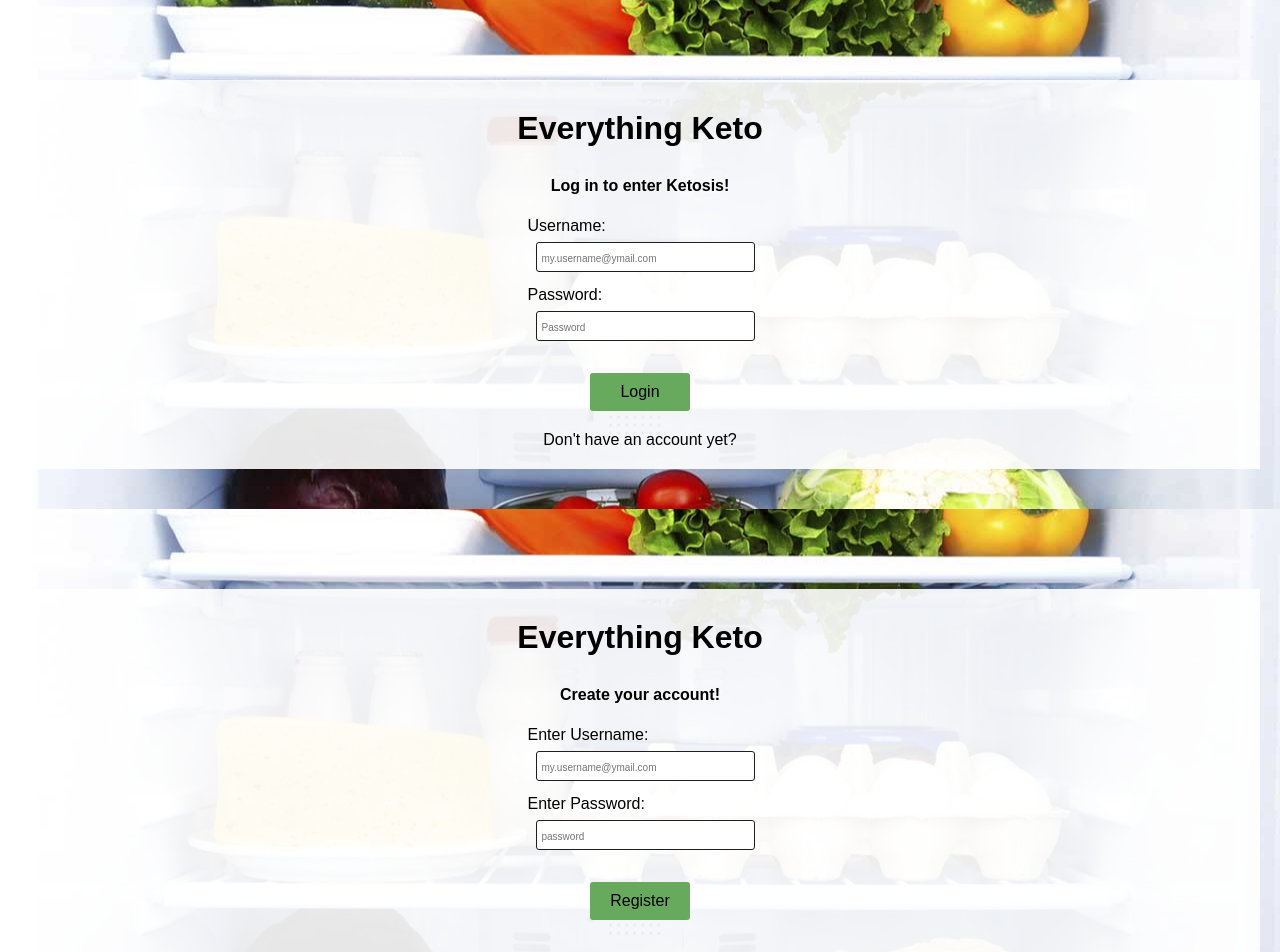
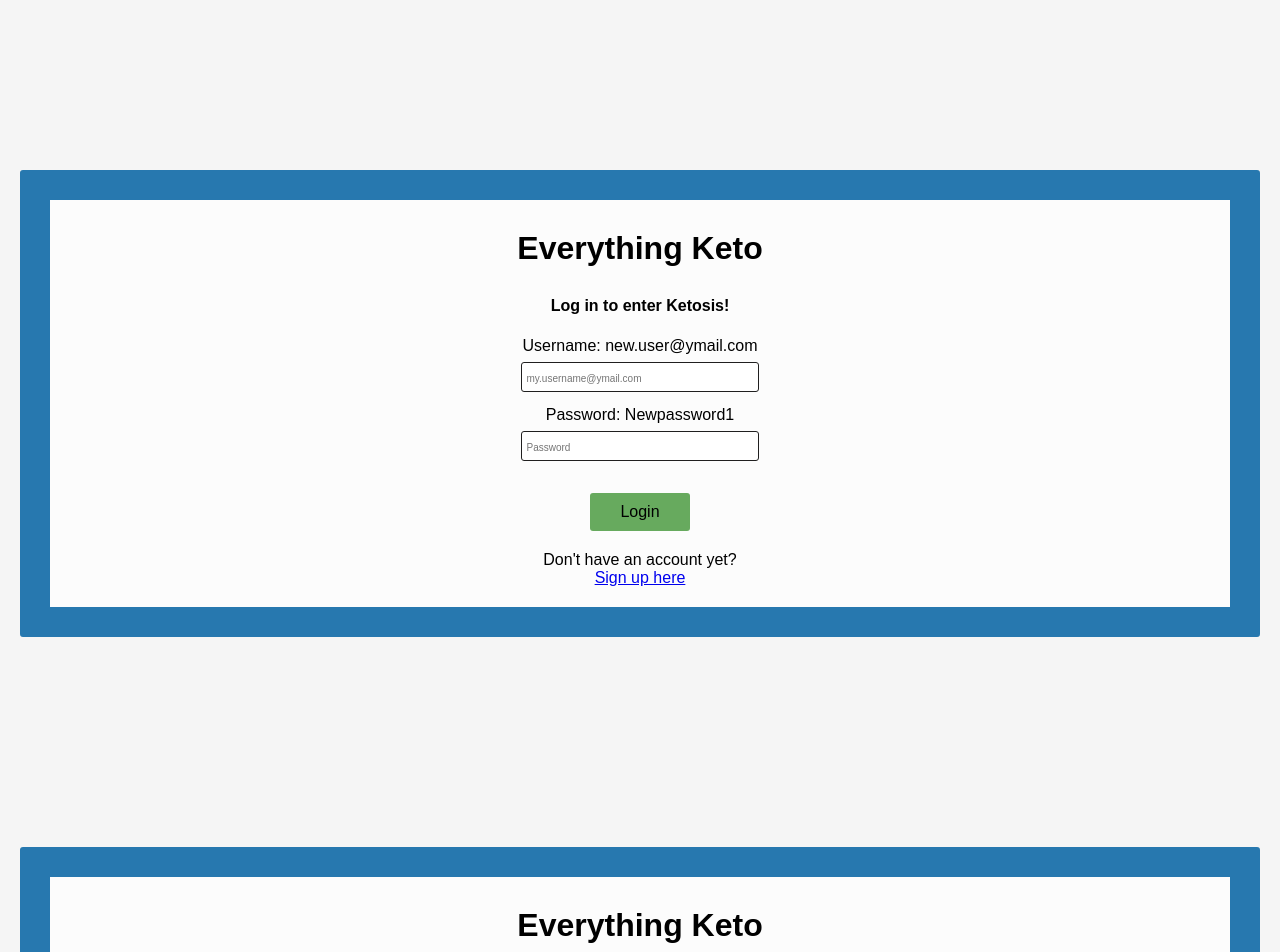
Before and after one commit to ad-astra-8/keto-diet-capstone-client, a React (Create React App) app: page / in a window 1280 px wide. Shown: the top 952 px of the page. Built offline with nearby package versions, Linux system fonts and the light colour scheme; no server answers.

Commit message:
fixed login styling

```diff
--- a/src/AddPost.js
+++ b/src/AddPost.js
@@ -8,6 +8,7 @@ class AddPost extends Component {
       name: "",
       tabName: "",
       content: "",
+      comment: ""
     };
   }
 
@@ -38,6 +39,7 @@ class AddPost extends Component {
   handleChange = (e) => {
     const { name, value } = e.target;
     this.setState({ [name]: value.trim() });
+    this.postComment.value = "";
   };
 
   handleSubmit = (e) => {
@@ -117,11 +119,11 @@ class AddPost extends Component {
                 </select>
               </label>
               <textarea
-                id="post-comment"
+                id="postComment"
                 placeholder="leave your comment here"
                 name="content"
                 // id="content"
-                defaultValue=""
+                value={this.state.comment}
                 onChange={(e) => this.updateContent(e.target.value)}
               ></textarea>
             </fieldset>
--- a/src/App.js
+++ b/src/App.js
@@ -9,6 +9,8 @@ import MyRecipesPage from "./MyRecipesPage";
 import About from "./About";
 import Recipes from "./Recipes";
 import Forum from "./Forum";
+import Login from './Login'
+import Register from './Register'
 // import tabsProp from './Data'
 
 class App extends Component {
@@ -42,7 +44,7 @@ class App extends Component {
         //     error: err.message
         // })
       });
-    }
+  }
 
 
   updateNote = (note) => {
@@ -66,7 +68,8 @@ class App extends Component {
                 path="/homepage"
                 render={(props) => <HomePage tabs={this.state.tabsProp} />}
               />
-
+              <Route path="/login" component={Login} />
+              <Route path="/register" component={Register} />
               <Route exact path="/about" component={About} />
               <Route exact path="/search-recipes" component={Recipes} />
               <Route exact path="/forum"
@@ -88,4 +91,4 @@ class App extends Component {
   }
 }
 
-  export default App;
+export default App;
--- a/src/Login.js
+++ b/src/Login.js
@@ -1,6 +1,6 @@
 import React, { Component } from "react";
 // import config from "./config";
-// import { Link } from "react-router-dom";
+import { Link } from "react-router-dom";
 import AuthApiService from './services/auth-api-service';
 import TokenService from './services/token-service';
 
@@ -70,13 +70,13 @@ class Login extends Component {
     return (
       <section className="login-component">
         <div className="login-div">
-          {TokenService.getUserId()}
+          {/* {TokenService.getUserId()} */}
           <h1 className="title">Everything Keto</h1>
           <h2 className="subtitle">Log in to enter Ketosis!</h2>
           <div className="form-div">
             <form className="login-form" onSubmit={this.handleSubmit}>
               {errorMessage}
-              <label htmlFor="loginUsername">Username:</label>
+              <label htmlFor="loginUsername">Username: new.user@ymail.com</label>
               <input
                 className="login-input"
                 type="text"
@@ -84,7 +84,7 @@ class Login extends Component {
                 placeholder="my.username@ymail.com"
                 required
               />
-              <label htmlFor="loginPassword">Password:</label>
+              <label htmlFor="loginPassword">Password: Newpassword1</label>
               <input
                 className="login-input"
                 type="Password"
@@ -99,11 +99,7 @@ class Login extends Component {
           </div>
           <div className="link-register">
             <p>Don't have an account yet?</p>
-            <a href="#register-component" className="register-link">
-              {/* <Link to="/register" component={Register}>Sign up here</Link> */}
-              {/* <Route exact path="/about" component={About}/> */}
-
-            </a>
+              <Link to="/register" className="register-link">Sign up here</Link>
           </div>
         </div>
       </section>
--- a/src/index.css
+++ b/src/index.css
@@ -85,6 +85,7 @@ input {
   margin: 5px 0 12px 10px;
   border: solid rgb(32, 31, 31) 0.5px;
   border-radius: 3px;
+  width: 100%;
 }
 
 input::placeholder {
@@ -147,6 +148,7 @@ Content styles (Main Module)
 .login-form {
   display: inline-flex;
   flex-direction: column;
+  align-items: center;
   cursor: pointer;
 }
 
@@ -229,38 +231,52 @@ a:hover {
 }
 
 .login-component {
-  background-image: url('/images/fridge-pic.jpg');
+  /* background-image: url('/images/fridge-pic.jpg'); */
+  /* background-position: center center;
+  background-attachment: scroll; */
+  /* display: block; */
+  position: relative;
+  padding-top: 80px;
+  margin-top: 90px;
+  text-align: center;
+  /* background-size: cover; */
+  /* -webkit-background-size: cover;
+  -moz-background-size: cover;
+  -o-background-size: cover; */
+  }
+
+.login-input {
+  margin-left: 0;
+}
+
+.login-div {
+  background-color: rgb(255, 255, 255, 0.7);
+  padding: 20px;
+  /* background-image: url(/images/fridge-pic.jpg); */
+  border: solid 30px#2778AF;
+  border-radius: 3px;
+  display: flex;
+  flex-direction: column;
+  align-items: center;
+  width: -webkit-fill-available;
+  margin-left: auto;
+  margin-right: auto;
+}
+
+.register-component {
+  /* background-image: url('/images/fridge-pic.jpg');
   background-position: center center;
   background-attachment: scroll;
-  display: block;
+  display: block; */
   position: relative;
   padding-top: 80px;
-  margin-top: 0;
+  margin-top: 90px;
   text-align: center;
+  /* text-align: center;
   background-size: cover;
   -webkit-background-size: cover;
   -moz-background-size: cover;
-  -o-background-size: cover;
-  }
-
-.login-div {
-  background-color: rgb(255, 255, 255, 0.9);
-  padding: 20px;
-}
-
-.register-component {
-  background-image: url('/images/fridge-pic.jpg');
-  background-position: center center;
-  background-attachment: scroll;
-  display: block;
-  position: relative;
-  padding-top: 80px;
-  margin-top: 0;
-  text-align: center;
-  background-size: cover;
-  -webkit-background-size: cover;
-  -moz-background-size: cover;
-  -o-background-size: cover;
+  -o-background-size: cover; */
 }
 
 #submit-btn {
@@ -369,7 +385,6 @@ p.lorem {
     display: flex;
     flex-flow: wrap;
     justify-content: center;
-
 }
 
 .results-list li {
```
